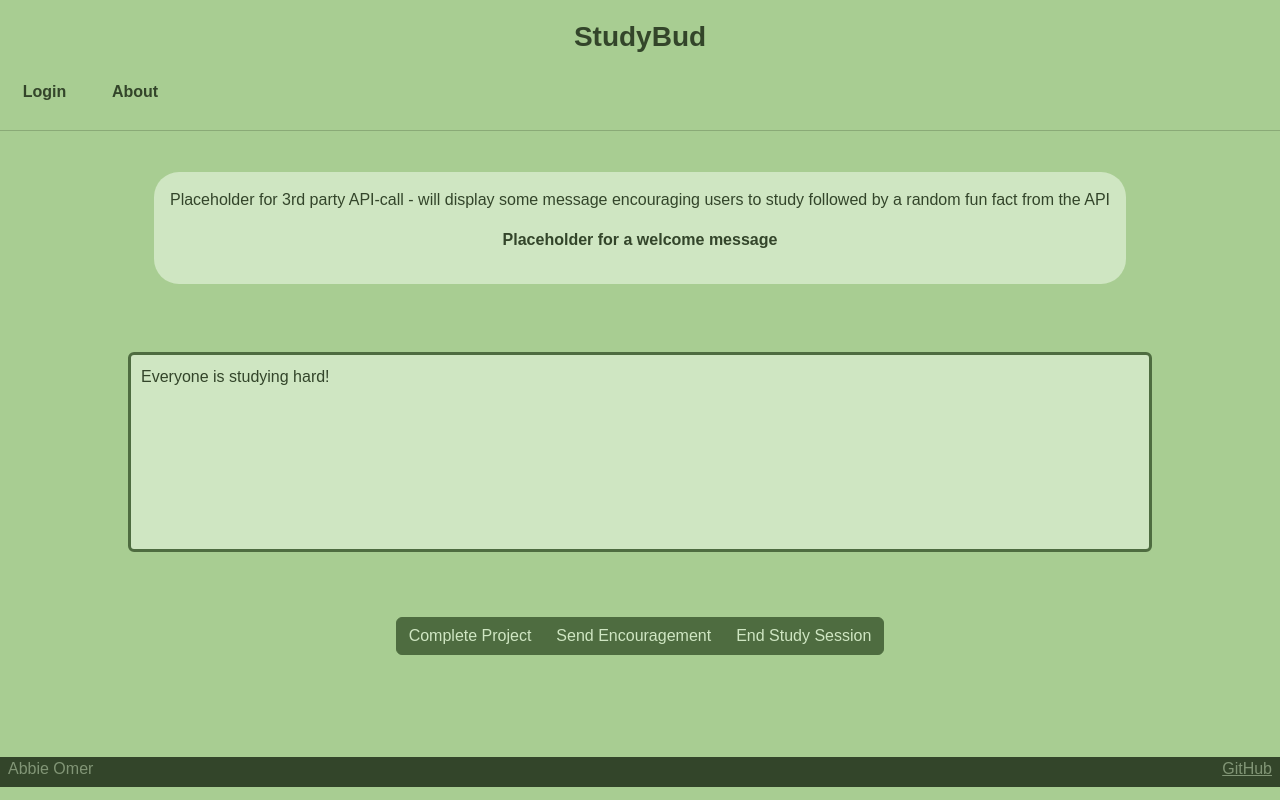
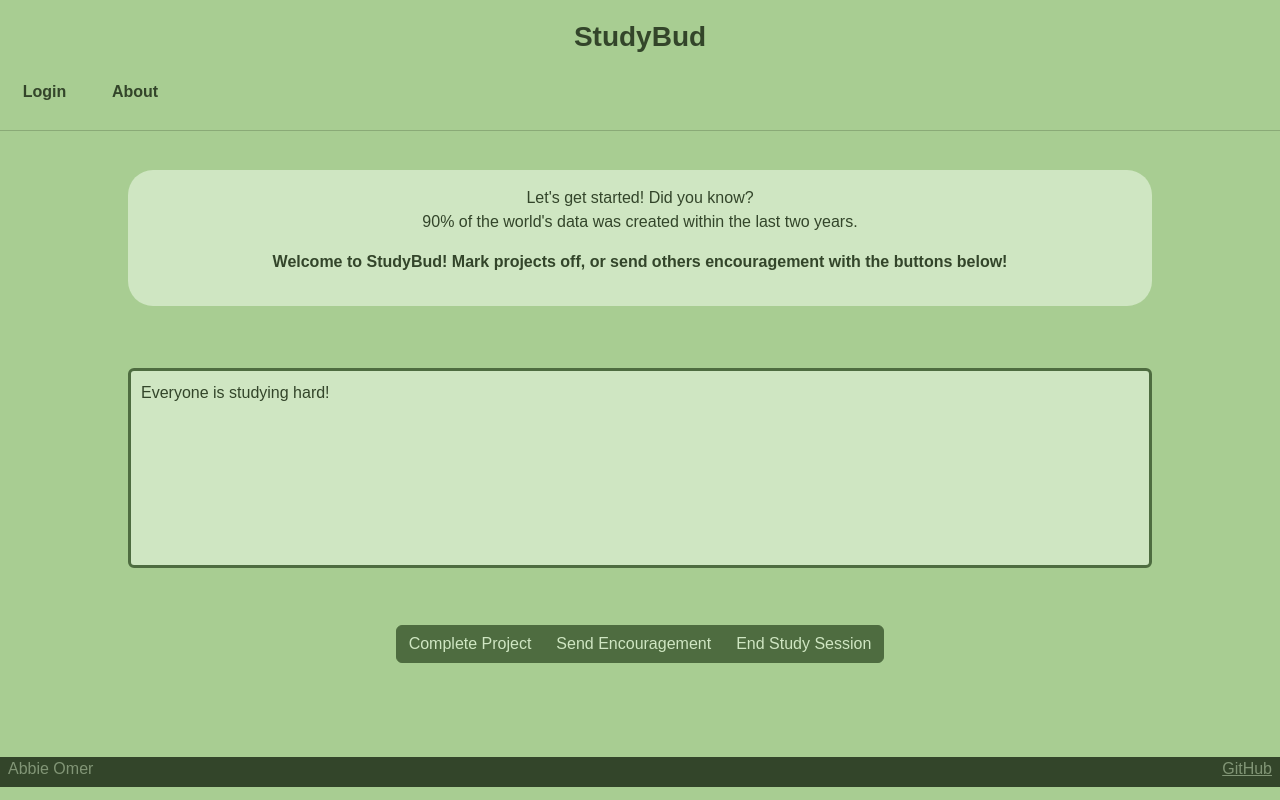
Before and after one commit to AbbleCorp/startup, a React (Vite) app: page /studyroom in a window 1280 px wide. Built offline with nearby package versions, Linux system fonts and the light colour scheme.

Commit message:
Displays fun fact, will later be fetched from API

```diff
--- a/src/studyroom/studyroom.css
+++ b/src/studyroom/studyroom.css
@@ -6,10 +6,13 @@
     margin-top: 1em;
     padding: 1em;
     border-radius: 25px;
+    width: 80%
   }
 
   .fact {
     text-align: center;
+    white-space: pre-line;
+
   }
 
   .welcome {
--- a/src/studyroom/studyroom.jsx
+++ b/src/studyroom/studyroom.jsx
@@ -5,9 +5,17 @@ import { AuthState } from '../login/authState';
 
 export function Studyroom({ onAuthChange }) {
   const [log, setLog] = React.useState(['Everyone is studying hard!']);
+  const [fact, setFact] = React.useState('Let\'s get started! Did you know?\n');
   const navigate = useNavigate();
 
+
+  React.useEffect(() => {
+    // later we can fetch the fact from an API
+    setFact(fact +  '90% of the world\'s data was created within the last two years.');
+  }, []);
+
   const handleEndSession = () => {
+    setLog((prevLog) => [...prevLog, `${username} is done studying!`]);
     localStorage.removeItem('username');
     localStorage.removeItem('password');
     onAuthChange('', AuthState.Unauthenticated);
@@ -49,8 +57,8 @@ export function Studyroom({ onAuthChange }) {
   return (
     <main>
       <div className="fact-box">
-        <p className="fact"> Placeholder for 3rd party API-call - will display some message encouraging users to study followed by a random fun fact from the API </p>
-        <p className="welcome"> Placeholder for a welcome message</p>
+        <p className="fact">{fact}</p>
+        <p className="welcome">Welcome to StudyBud! Mark projects off, or send others encouragement with the buttons below!</p>
       </div>
       <hr />
       <div className="display-box">
```
